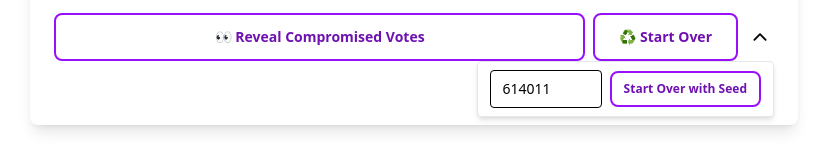
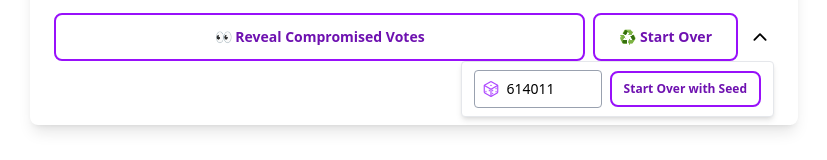
Before and after one commit to dsernst/simulate-corrupted-election, a Next.js app: page / in a window 1280 px wide. Both pictures are taken after a click on the button "Show seed input". Shown: the part 782-942 px from the top of the page, without its empty margins (226-1053 px from the left). Built offline with nearby package versions, Linux system fonts and the light colour scheme.

Commit message:
Add dice icon to seed input box

```diff
--- a/app/components/RevealStartOverLine.tsx
+++ b/app/components/RevealStartOverLine.tsx
@@ -1,6 +1,6 @@
 import { Button } from './Button'
 import { SimulationResults } from '../utils/simulation'
-import { IoChevronDown, IoChevronUp } from 'react-icons/io5'
+import { IoChevronDown, IoChevronUp, IoDiceOutline } from 'react-icons/io5'
 
 export const RevealStartOverLine = ({
   showCompromised,
@@ -77,11 +77,16 @@ export const RevealStartOverLine = ({
               className="absolute right-0 top-12 bg-white border border-gray-200 rounded shadow-md flex gap-2 items-center px-3 py-2 z-10"
               style={{ minWidth: 0 }}
             >
+              <IoDiceOutline
+                size={18}
+                className="absolute left-5 text-purple-500"
+              />
+
               <input
                 type="number"
                 name="seed"
                 defaultValue={seed}
-                className="px-3 py-2 border rounded text-sm w-28"
+                className="pl-8 px-3 py-2 border border-gray-400 rounded text-sm w-32"
                 placeholder="Enter seed"
               />
               <Button
```
